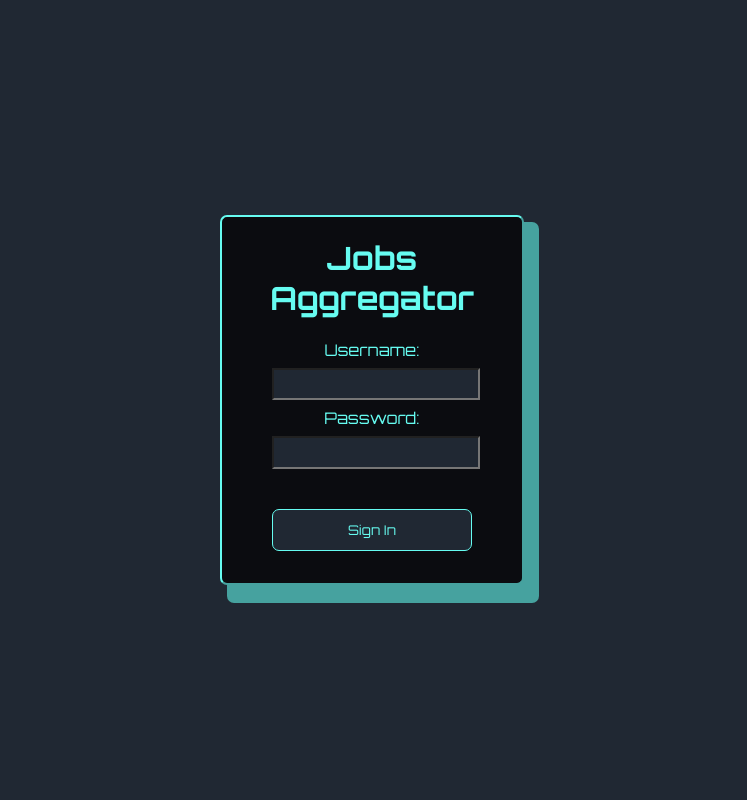
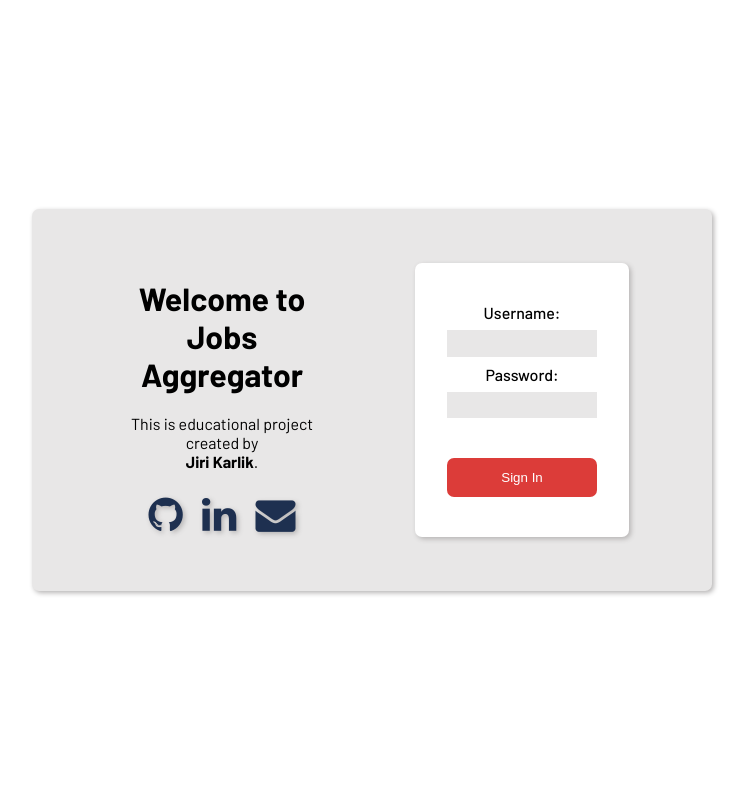
Before and after one commit to karlji/Jobs_aggregator, a Django app: page /dashboard/ in a window 1280 px wide. Shown: the whole page, without its empty margins (268-1015 px from the left). Run offline with Django 4.2, Linux system fonts and the light colour scheme.

Commit message:
Frontend changes

```diff
--- a/jobs_dashboard/static/styles.css
+++ b/jobs_dashboard/static/styles.css
@@ -1,82 +1,152 @@
 :root {
-    --black: #0b0c10;
-    --grey: #202833;
-    --light-grey: #c5c6c8;
-    --turq: #66fcf1;
-    --turq-dark: #46a29f;
+    --grey: #e8e7e7;
+    --light-grey: #f6f5f5;
+    --primary-color:#dc3c39;
+    --secondary-color: hsla(1, 70%, 54%, 0.25);
   }
+*,*:after,*:before {
+	box-sizing: border-box;
+}
 body{
-    background-color: var(--grey);
+    background-color: white;
     width:100%;
     height:100vh;
     margin:0;
-    color: var(--turq);
-    font-family: 'Orbitron', sans-serif;
+    color: black;
+    font-family: 'Barlow', sans-serif;
 }
 h1{
     text-align: center;
 }
 form{
-    min-width:50px;
-    max-width:200px;
+    max-width: 150px;
     text-align: center;
+    padding: 2rem 0;
 }
 label{
     margin:0.5rem 0;
+    font-weight: 500;
 }
 
 input,select{
     width:100%;
     margin: 0.5rem auto;
     background-color: var(--grey);
-    color: var(--turq);
+    color: black;
 }
 input[type="text"],input[type="password"]{
     cursor:text;
     min-height:2em;
+    background-color: var(--grey);
+    border:none;
+}
+input[type="text"]:focus,input[type="password"]:focus{
+    outline:solid 2px var(--primary-color);
 }
 input[type="submit"]{
-    margin: 2rem auto;
+    margin: 2rem 0 0 0;
+    border:none;
     cursor:pointer;
-    background-color: var(--grey);
-    border:solid var(--turq) 0.5px;
-    color: var(--turq);
+    background-color: var(--primary-color);
+    color: white;
     padding: 0.75rem 0.5rem;
     border-radius: 7px;
     font-family: 'Orbitron', sans-serif;
+    font-weight: 500;
 }
 .login-wrapper{
     position: relative;
     margin:auto;
-    border-left:solid var(--turq) 2px;
-    border-top:solid var(--turq) 2px;
-    border-right:solid var(--turq-dark) 2px;
-    border-bottom:solid var(--turq-dark) 2px;
-    background-color: var(--black);
+    background-color: white;
     display:flex;
     flex-direction: column;
     justify-content: center;
     align-items: center;
-    width: 90%;
-    min-width: 75px;
-    max-width: 300px;
+    padding: 0.5rem 2rem;
     border-radius: 7px;
+    box-shadow: 2px 2px 5px hsl(0, 1%, 71%);
 }
-.login-wrapper::before{
-    content: "";
-    z-index: -1;
-    width: 104%;
-    height: 104%;
-    background-color: var(--turq-dark);
-    position: absolute;
-    border-radius: 7px;
-    top:5px;
-    left:5px;
-}
-.wrapper{
+.wrapper_main{
     align-items: center;
     display: flex;
     justify-content: center;
     height: 100%;
     width: 100%;
 }
+.wrapper{
+    align-items: center;
+    display: flex;
+    position: relative;
+    width: 75%;
+    max-width: 600px;
+}
+.wrapper::before{
+    position: absolute;
+    content:"";
+    background-color: var(--grey);
+    border-radius: 7px;
+    width: calc(100% + 5rem);
+    height: calc(100% + 5rem);
+    z-index: -1;
+    left:-2.5rem;
+    top:-2.5rem;
+    box-shadow: 2px 2px 5px hsl(0, 1%, 71%);
+}
+.desc_wrapper{
+    padding: 0.5rem 2rem;
+    width: 50%;
+    text-align: center;
+}
+.social a{
+    margin:0.5rem;
+    font-size: 2.5rem;
+    color:#1e3050;
+    text-decoration: none;
+    text-shadow: 2px 2px 5px hsl(0, 1%, 71%);
+}
+.search{
+    padding-top:0;
+}
+.search label{
+    display: flex;
+	cursor: pointer;
+	font-weight: 500;
+	position: relative;
+	overflow: hidden;
+	margin-bottom: 0.375em;
+}
+.search input[type="radio"]{
+    display: inline;
+    width: unset;
+    position: absolute;
+    left: -9999px;
+}
+
+.search input[type="radio"]:checked ~ ::before{
+    box-shadow: inset 0 0 0 0.4375em var(--primary-color);
+}
+.search input[type="radio"]:checked ~ span{
+    background-color: var(--secondary-color);
+}
+.search span{
+    display: flex;
+    align-items: center;
+    padding: 0.375em 0.75em 0.375em 0.375em;
+    border-radius: 99em;
+    transition: 0.25s ease;
+}
+.search span:hover{
+   background-color: var(--secondary-color);
+}
+.search span:before{
+    display: flex;
+    flex-shrink: 0;
+    content: "";
+    background-color: #fff;
+    width: 1.5em;
+    height: 1.5em;
+    border-radius: 50%;
+    margin-right: 0.375em;
+    transition: 0.25s ease;
+    box-shadow: inset 0 0 0 0.125em var(--primary-color);
+}
--- a/jobs_dashboard/templates/home.html
+++ b/jobs_dashboard/templates/home.html
@@ -4,16 +4,27 @@
     <head>
         <link rel="preconnect" href="https://fonts.googleapis.com">
         <link rel="preconnect" href="https://fonts.gstatic.com" crossorigin>
-        <link href="https://fonts.googleapis.com/css2?family=Orbitron:wght@400;500;700&display=swap" rel="stylesheet">
+        <link href="https://fonts.googleapis.com/css2?family=Barlow:wght@300;400;500;600;700&display=swap" rel="stylesheet">
         <meta charset="UTF-8" />
         <meta name="viewport" content="width=device-width, initial-scale=1.0" />
         <title>Jobs.cz Scraper Login</title>
         <link rel="stylesheet" href="{% static 'styles.css' %}" />
+        <link rel="stylesheet" href="https://cdnjs.cloudflare.com/ajax/libs/font-awesome/4.7.0/css/font-awesome.min.css">
     </head>
     <body>
+        <div class="wrapper_main">
             <div class="wrapper">
+                <div class="desc_wrapper">
+                    <h1>Welcome to Jobs Aggregator</h1>
+                    <p>This is educational project created by<br>
+                        <strong>Jiri Karlik</strong>.</p>
+                        <div class="social">
+                            <a href="https://github.com/karlji" target="_blank" class="fa fa-github" title="github"></a>
+                            <a href="https://www.linkedin.com/in/jiri-karlik/" target="_blank" class="fa fa-linkedin" title="linkedin"></a>
+                            <a href="mailto:karlikjirka@gmail.com" target="_blank" class="fa fa-envelope" title="email" ></a>
+                        </div>
+                </div>
                 <div class="login-wrapper">
-                <h1>Jobs Aggregator</h1>
                     <form method="post">
                         {% csrf_token %}
                         {{ judge_form }}
@@ -28,6 +39,7 @@
                 {% endif %}
                 </div>
             </div>
+        </div>
     </body>
 
 </html>
--- a/jobs_dashboard/templates/index.html
+++ b/jobs_dashboard/templates/index.html
@@ -4,7 +4,7 @@
     <head>
         <link rel="preconnect" href="https://fonts.googleapis.com">
         <link rel="preconnect" href="https://fonts.gstatic.com" crossorigin>
-        <link href="https://fonts.googleapis.com/css2?family=Orbitron:wght@400;500;700&display=swap" rel="stylesheet">
+        <link href="https://fonts.googleapis.com/css2?family=Barlow:wght@300;400;500;600;700&display=swap" rel="stylesheet">
         <meta charset="UTF-8" />
         <meta name="viewport" content="width=device-width, initial-scale=1.0" />
         <title>Jobs.cz Scraper</title>
```
Also changed, not shown: jobs_dashboard/templates/search.html (+7 -5 lines). Lines whose indentation alone changed are shown as unchanged.
